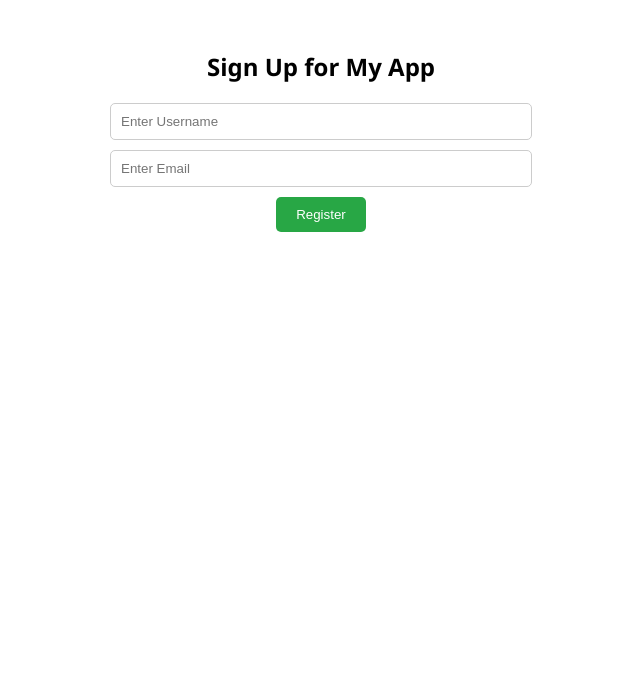
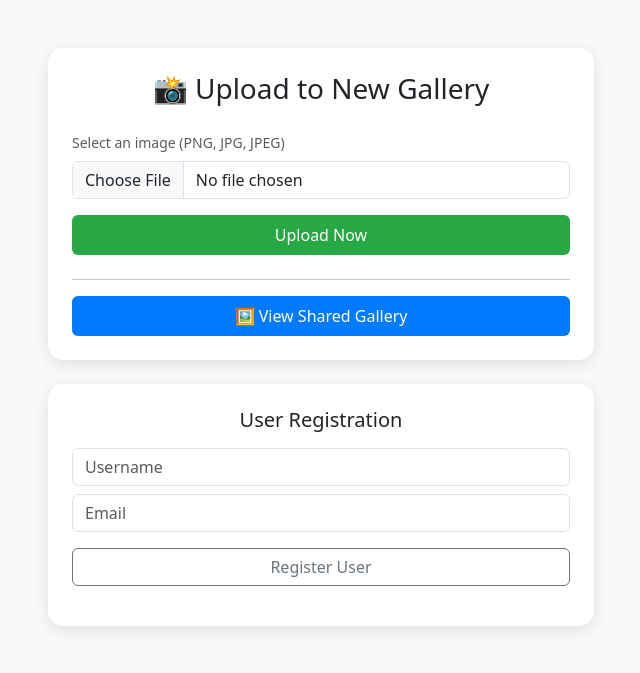
Before and after one commit to MADHU47/my-ai-site, a FastAPI app: page / in a window 1280 px wide. Shown: the top 673 px of the page, without its empty margins (319-959 px from the left). Run offline with FastAPI, Linux system fonts and the light colour scheme; some libraries are stand-ins or nearby versions.

Commit message:
Add image upload to new gallery bucket and basic auth

```diff
--- a/main.py
+++ b/main.py
@@ -1,34 +1,44 @@
 import os
 import psycopg2
 import urllib.parse
-from fastapi import FastAPI, Request
+import secrets
+from fastapi import FastAPI, Request, Depends, HTTPException, status, UploadFile, File, Form
 from fastapi.responses import HTMLResponse
 from fastapi.templating import Jinja2Templates
+from fastapi.security import HTTPBasic, HTTPBasicCredentials
 from pydantic import BaseModel
+from supabase import create_client, Client
 
 # 1. SETUP & CONFIG
 app = FastAPI()
 templates = Jinja2Templates(directory="templates")
 
-# Get the URL from Render Environment Variables
+# Environment Variables
 DB_URL = os.environ.get("DATABASE_URL")
+SUPABASE_URL = os.environ.get("SUPABASE_URL")
+SUPABASE_KEY = os.environ.get("SUPABASE_KEY")
 
-# 2. DATA MODELS (Defined before routes to avoid NameError)
+# Initialize Supabase Client for Storage
+# Ensure these variables are set in Render!
+supabase: Client = create_client(SUPABASE_URL, SUPABASE_KEY)
+
+security = HTTPBasic()
+
+# 2. DATA MODELS
 class UserData(BaseModel):
     username: str
     email: str
 
-# 3. DATABASE FUNCTIONS
+# 3. DATABASE & SECURITY FUNCTIONS
 def get_db_connection():
     if not DB_URL:
         raise ValueError("DATABASE_URL environment variable is not set!")
-    # sslmode is required for Supabase
     return psycopg2.connect(DB_URL, sslmode='require')
 
 def init_db():
     conn = get_db_connection()
     cursor = conn.cursor()
-    # PostgreSQL 'SERIAL' replaces SQLite 'AUTOINCREMENT'
+    # Create Users Table
     cursor.execute('''
         CREATE TABLE IF NOT EXISTS users (
             id SERIAL PRIMARY KEY,
@@ -36,23 +46,111 @@ def init_db():
             email TEXT NOT NULL
         )
     ''')
+    # Create Image Metadata Table
+    cursor.execute('''
+        CREATE TABLE IF NOT EXISTS image_metadata (
+            id SERIAL PRIMARY KEY,
+            created_at TIMESTAMP WITH TIME ZONE DEFAULT NOW(),
+            file_name TEXT NOT NULL,
+            storage_path TEXT NOT NULL,
+            public_url TEXT NOT NULL,
+            uploaded_by TEXT NOT NULL
+        )
+    ''')
     conn.commit()
     cursor.close()
     conn.close()
 
-# Initialize the table on startup
+# Initialize tables on startup
 init_db()
 
+def authenticate_user(credentials: HTTPBasicCredentials = Depends(security)):
+    # Fetching credentials from Render Env Vars
+    u1, p1 = os.environ.get("ADMIN_USERNAME"), os.environ.get("ADMIN_PASSWORD")
+    u2, p2 = os.environ.get("USER2_USERNAME"), os.environ.get("USER2_PASSWORD")
+
+    is_user1 = (u1 and p1 and
+                secrets.compare_digest(credentials.username, u1) and
+                secrets.compare_digest(credentials.password, p1))
+
+    is_user2 = (u2 and p2 and
+                secrets.compare_digest(credentials.username, u2) and
+                secrets.compare_digest(credentials.password, p2))
+
+    if not (is_user1 or is_user2):
+        raise HTTPException(
+            status_code=status.HTTP_401_UNAUTHORIZED,
+            detail="Incorrect username or password",
+            headers={"WWW-Authenticate": "Basic"},
+        )
+    return credentials.username
+
 # 4. ROUTES
+
 @app.get("/", response_class=HTMLResponse)
 async def home(request: Request):
     return templates.TemplateResponse("index.html", {"request": request})
+
+# --- GALLERY & UPLOAD LOGIC ---
+
+@app.get("/view-gallery", response_class=HTMLResponse)
+async def view_gallery(request: Request, username: str = Depends(authenticate_user)):
+    conn = get_db_connection()
+    cur = conn.cursor()
+    cur.execute("SELECT file_name, public_url, uploaded_by FROM image_metadata ORDER BY created_at DESC")
+    images = cur.fetchall()
+    cur.close()
+    conn.close()
+
+    image_list = [
+        {"file_name": row[0], "public_url": row[1], "uploaded_by": row[2]}
+        for row in images
+    ]
+    return templates.TemplateResponse("gallery.html", {
+        "request": request,
+        "images": image_list,
+        "current_user": username
+    })
+
+@app.post("/upload-image")
+async def upload_image(
+    file: UploadFile = File(...),
+    username: str = Depends(authenticate_user)
+):
+    # 1. Read file content
+    file_content = await file.read()
+    # Path inside the bucket (organized by user)
+    file_path = f"{username}/{file.filename}"
+
+    # 2. Upload to Supabase Storage Bucket: "new gallery"
+    supabase.storage.from_("new gallery").upload(
+        path=file_path,
+        file=file_content,
+        file_options={"content-type": file.content_type}
+    )
+
+    # 3. Get Public URL from "new gallery"
+    public_url = supabase.storage.from_("new gallery").get_public_url(file_path)
+
+    # 4. Save metadata to Postgres
+    conn = get_db_connection()
+    cur = conn.cursor()
+    cur.execute(
+        "INSERT INTO image_metadata (file_name, storage_path, public_url, uploaded_by) VALUES (%s, %s, %s, %s)",
+        (file.filename, file_path, public_url, username)
+    )
+    conn.commit()
+    cur.close()
+    conn.close()
+
+    return {"status": "Uploaded Successfully to 'new gallery'", "url": public_url}
+
+# --- EXISTING REGISTRATION LOGIC ---
 
 @app.post("/register")
 async def register_user(data: UserData):
     conn = get_db_connection()
     cursor = conn.cursor()
-    # PostgreSQL uses %s instead of ?
     cursor.execute("INSERT INTO users (username, email) VALUES (%s, %s)", (data.username, data.email))
     conn.commit()
     cursor.close()
@@ -61,7 +159,7 @@ async def register_user(data: UserData):
 
 @app.get("/view-users", response_class=HTMLResponse)
 async def view_users(request: Request):
-    conn = get_db_connection() # Switched from sqlite3 to Postgres
+    conn = get_db_connection()
     cursor = conn.cursor()
     cursor.execute("SELECT id, username, email FROM users")
     all_users = cursor.fetchall()
@@ -71,9 +169,12 @@ async def view_users(request: Request):
 
 @app.get("/check-env")
 def check_env():
-    if DB_URL:
-        return {"status": "Found!", "preview": DB_URL[:15] + "..."}
-    return {"status": "Not Found. Check Render Environment settings."}
+    return {
+        "db_status": "Found" if DB_URL else "Missing",
+        "supabase_url": "Found" if SUPABASE_URL else "Missing",
+        "supabase_key": "Found" if SUPABASE_KEY else "Missing",
+        "auth_users_configured": "Yes" if (os.environ.get("ADMIN_USERNAME") and os.environ.get("USER2_USERNAME")) else "No"
+    }
 
 # 5. SERVER RUNNER
 if __name__ == "__main__":
--- a/requirements.txt
+++ b/requirements.txt
@@ -3,3 +3,5 @@ jinja2
 uvicorn
 pydantic
 psycopg2-binary
+supabase
+python-multipart
--- a/templates/index.html
+++ b/templates/index.html
@@ -2,28 +2,73 @@
 <html lang="en">
 <head>
     <meta charset="UTF-8">
-    <title>My AI Website</title>
+    <meta name="viewport" content="width=device-width, initial-scale=1.0">
+    <title>AI Project - Home</title>
+    <link href="https://cdn.jsdelivr.net/npm/bootstrap@5.3.0/dist/css/bootstrap.min.css" rel="stylesheet">
     <style>
-        body { font-family: 'Segoe UI', sans-serif; max-width: 500px; margin: 50px auto; text-align: center; }
-        input { padding: 10px; width: 80%; margin-bottom: 10px; border-radius: 5px; border: 1px solid #ccc; }
-        button { padding: 10px 20px; background-color: #28a745; color: white; border: none; border-radius: 5px; cursor: pointer; }
-        button:hover { background-color: #218838; }
-        #message { margin-top: 20px; color: blue; }
+        body { background-color: #f8f9fa; }
+        .card { border-radius: 15px; border: none; box-shadow: 0 4px 15px rgba(0,0,0,0.1); }
+        .btn-primary { background-color: #007bff; border: none; }
+        .btn-success { background-color: #28a745; border: none; }
+        #message { font-weight: bold; }
     </style>
 </head>
 <body>
-    <h2>Sign Up for My App</h2>
-    <input type="text" id="username" placeholder="Enter Username"><br>
-    <input type="email" id="email" placeholder="Enter Email"><br>
-    <button onclick="sendData()">Register</button>
-    <p id="message"></p>
+
+<div class="container py-5">
+    <div class="row justify-content-center">
+        <div class="col-md-6">
+
+            <div class="card mb-4">
+                <div class="card-body p-4">
+                    <h3 class="card-title text-center mb-4">📸 Upload to New Gallery</h3>
+
+                    <form action="/upload-image" method="post" enctype="multipart/form-data">
+                        <div class="mb-3">
+                            <label class="form-label text-muted small">Select an image (PNG, JPG, JPEG)</label>
+                            <input type="file" name="file" class="form-control" accept="image/*" required>
+                        </div>
+                        <button type="submit" class="btn btn-success w-100 py-2">Upload Now</button>
+                    </form>
+
+                    <div class="mt-4 text-center">
+                        <hr>
+                        <a href="/view-gallery" class="btn btn-primary w-100 py-2">🖼️ View Shared Gallery</a>
+                    </div>
+                </div>
+            </div>
+
+            <div class="card">
+                <div class="card-body p-4">
+                    <h5 class="text-center mb-3">User Registration</h5>
+                    <div class="mb-2">
+                        <input type="text" id="username" class="form-control" placeholder="Username">
+                    </div>
+                    <div class="mb-3">
+                        <input type="email" id="email" class="form-control" placeholder="Email">
+                    </div>
+                    <button onclick="sendData()" class="btn btn-outline-secondary w-100">Register User</button>
+                    <p id="message" class="text-center mt-3 small"></p>
+                </div>
+            </div>
+
+        </div>
+    </div>
+</div>
 
 <script>
+    // Your original JavaScript for the registration form
     async function sendData() {
         const user = document.getElementById('username').value;
         const email = document.getElementById('email').value;
+        const msgElement = document.getElementById('message');
 
-            // This is the JavaScript talking to your Python Backend
+        if(!user || !email) {
+            msgElement.style.color = "red";
+            msgElement.innerText = "Please fill in both fields.";
+            return;
+        }
+
         const response = await fetch('/register', {
             method: 'POST',
             headers: {'Content-Type': 'application/json'},
@@ -31,8 +76,10 @@
         });
 
         const result = await response.json();
-            document.getElementById('message').innerText = result.status;
+        msgElement.style.color = "green";
+        msgElement.innerText = result.status;
     }
 </script>
+
 </body>
 </html>
```
Also changed, not shown: templates/gallery.html (added, +90 -0 lines), templates/upload.html (added, +13 -0 lines). Lines whose indentation alone changed are shown as unchanged.
